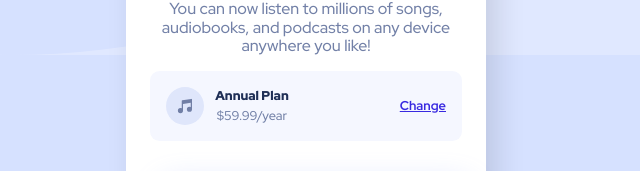
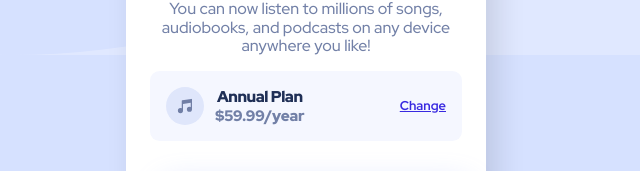
Before and after one commit to 2div/Order-summary-component, a plain HTML site: page index.html in a window 1280 px wide. Shown: the part 382-553 px from the top of the page, without its empty margins (334-974 px from the left). Drawn offline with nearby package versions, Linux system fonts and the light colour scheme.

Commit message:
3rd commit

```diff
--- a/css/style.css
+++ b/css/style.css
@@ -102,16 +102,19 @@ img {
 
 }
 
-.Plan-details h3 {
-    font-size: 0.8rem;
-    margin:0 0 .3rem;
+.Plan-details span:nth-child(1) {
+    font-size: 0.98rem;
+    margin: 0 0 0.1rem;
     color: var(--dark-blue);
     font-weight: 900;
+    letter-spacing: -0.4px;
 }
 
-.Plan-details span {
-    font-size: 0.8rem;
+.Plan-details span:nth-child(2) {
+    font-size: 0.95rem;
     color: var(--Desaturated);
+    font-weight: 900;
+    letter-spacing: -0.2px;
 }
 
 .music-section a {
--- a/index.html
+++ b/index.html
@@ -25,7 +25,7 @@
         <div class="plan">
           <img src="images/icon-music.svg" alt="">
           <div class="Plan-details">
-            <h3>Annual Plan</h3>
+            <span>Annual Plan</span>
             <span> $59.99/year</span>
           </div>
         </div>
```
